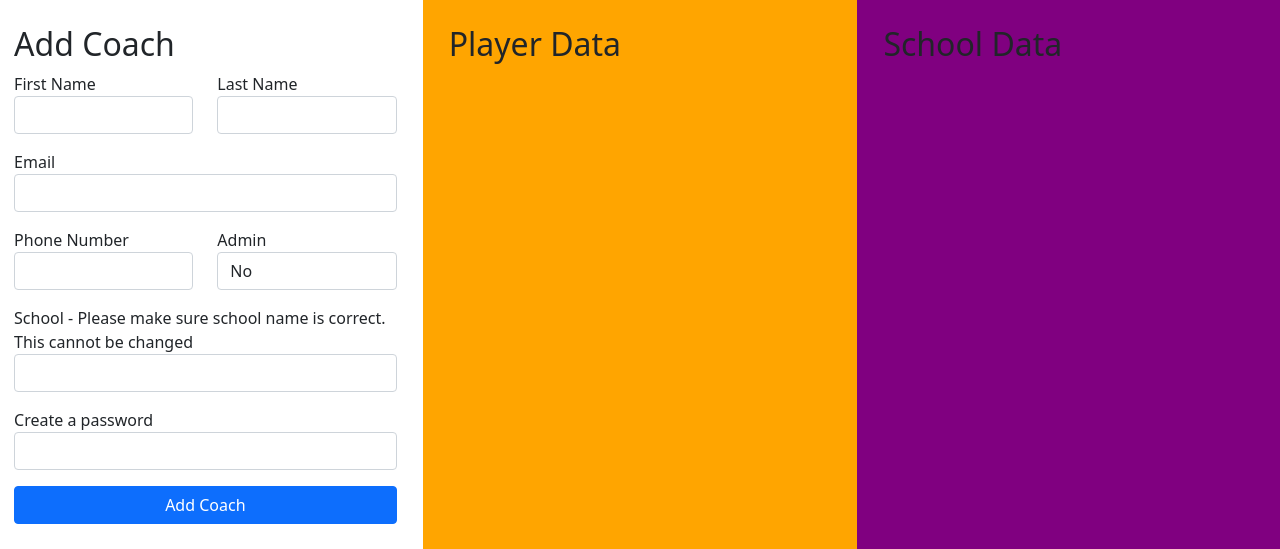
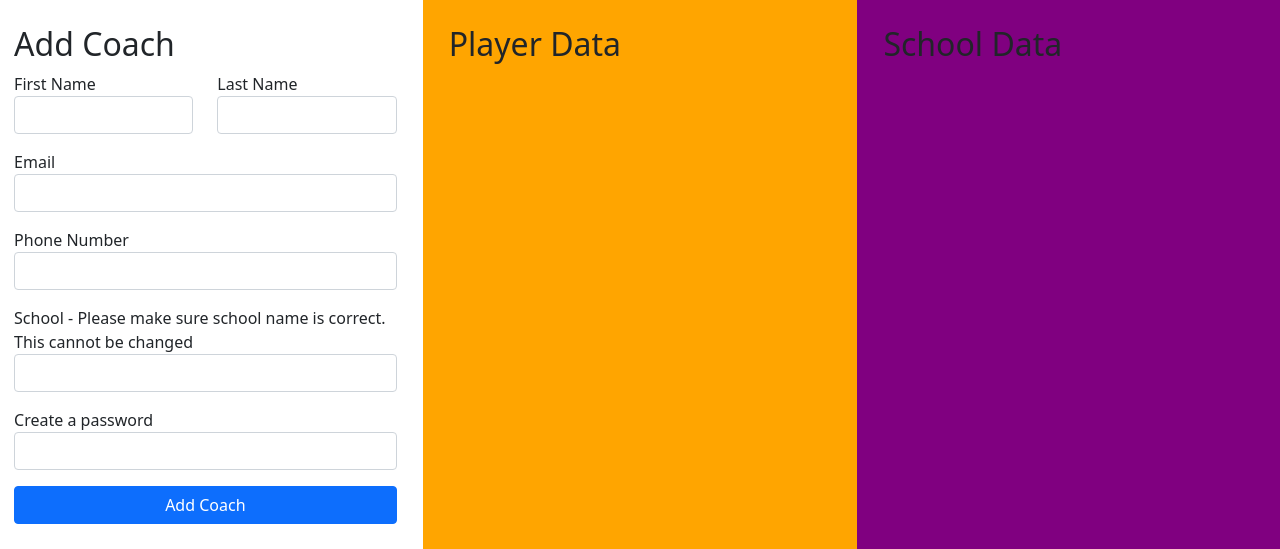
Before and after one commit to vsangil/football-for-schools-2, a Flask app: template templates/admin.html in a window 1280 px wide. Shown: the part 141-690 px from the top of the page. Run offline with Flask 2, Linux system fonts and the light colour scheme; the template is opened without the code that fills it: values that come from a table or form of the project are taken from there, others are empty.

Commit message:
Make user accounts passwords have salt and hash in main.py. Update main.py to check password hash, Make register page specifically for admins.

```diff
--- a/templates/admin.html
+++ b/templates/admin.html
@@ -55,7 +55,6 @@
                     </div>
                     <div class="row mb-3">
                         <div class="col">{{form.phone_number.label}} {{form.phone_number(class="form-control ")}}</div>
-                        <div class="col">{{form.admin.label}} {{form.admin(class="form-control ")}}</div>
                     </div>
                     <div class="mb-3">
                         {{form.school.label}} {{form.school(class="form-control ")}}
```
